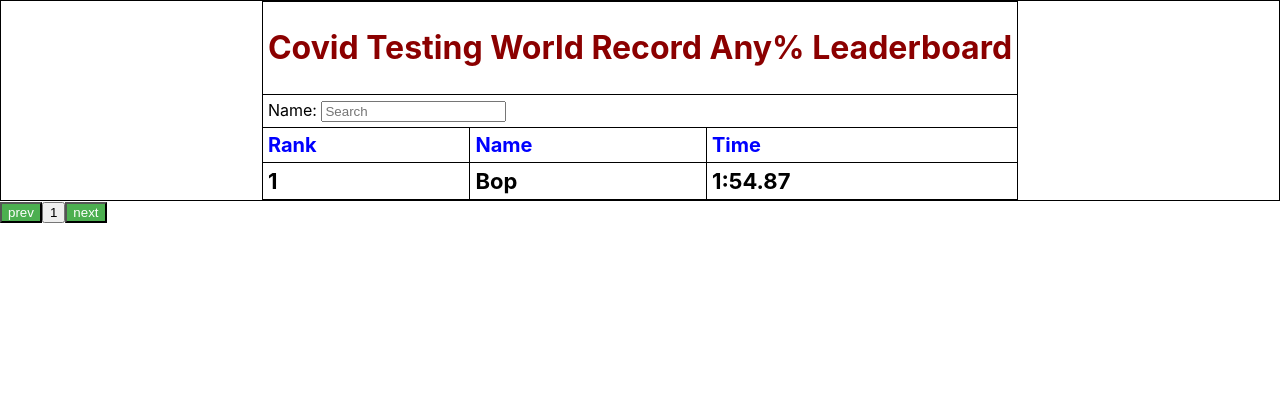
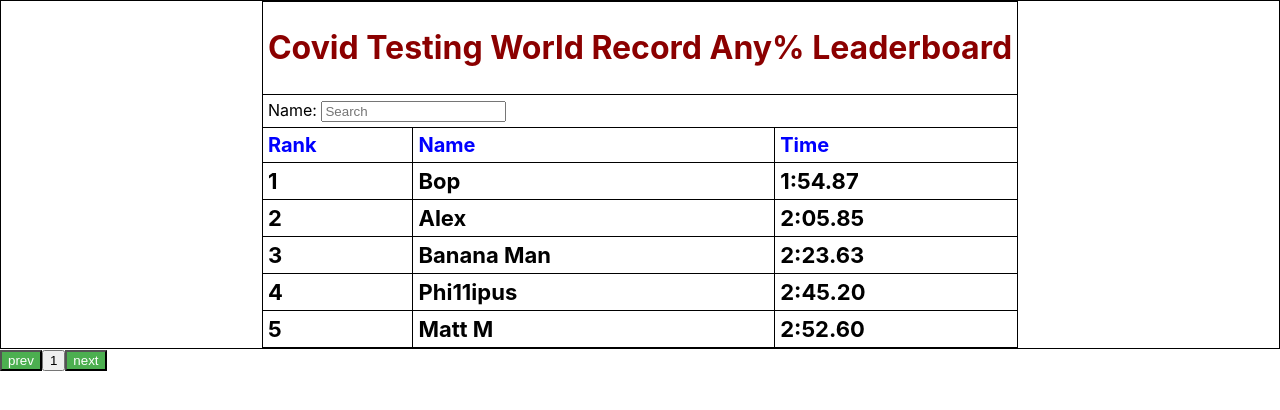
Before and after one commit to enisaras/CovidTestingWR, a React (Create React App) app: page / in a window 1280 px wide. Shown: the top 410 px of the page. Built offline with nearby package versions, Linux system fonts and the light colour scheme.

Commit message:
Added a few previous runs

```diff
--- a/src/App.js
+++ b/src/App.js
@@ -6,7 +6,11 @@ class App extends Component {
   constructor(props) {
   super(props);
   this.state = {
-    users: [{name: "Bop", time:  "1:54.87"}
+    users: [{name: "Bop", time:  "1:54.87"},
+            {name: "Banana Man", time: "2:23.63"},
+            {name: "Matt M", time: "2:52.60"},
+            {name: "Phi11ipus", time: "2:45.20"},
+            {name: "Alex", time: "2:05.85"}
 
           ],
     paginate: 20
```
